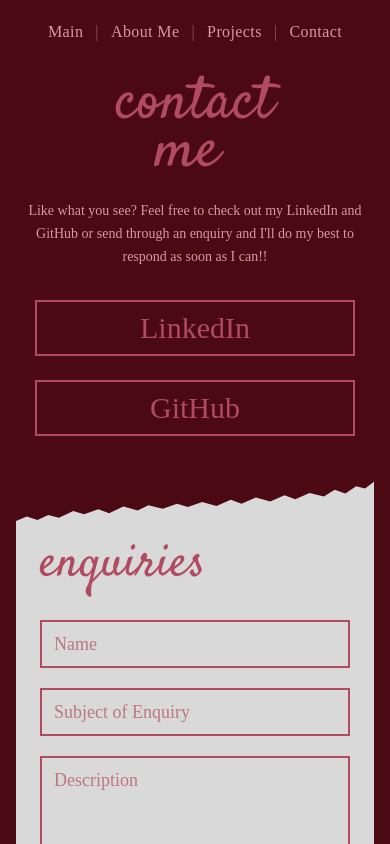
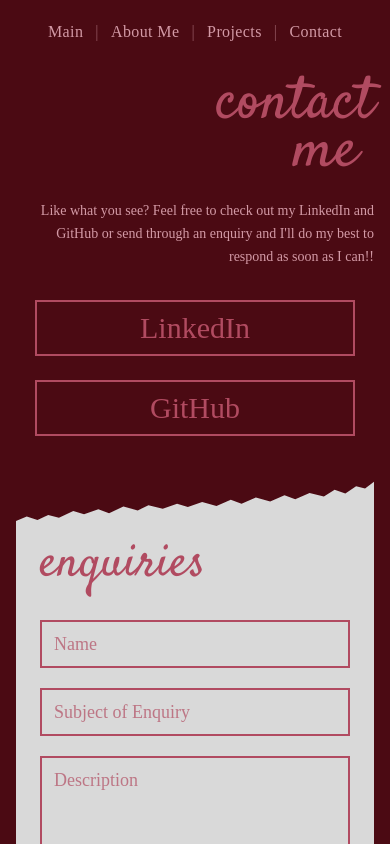
Before and after one commit to alpasahai/alpie_portfolio, a React (Vite) app in the folder a_portfolio/: page /contact in a window 390 px wide. Shown: the top 844 px of the page. Built offline with nearby package versions, Linux system fonts and the light colour scheme; a web font is replaced by a local one.

Commit message:
Fixing shimmy and text aligning for md

```diff
--- a/a_portfolio/src/pages/contact_me.jsx
+++ b/a_portfolio/src/pages/contact_me.jsx
@@ -110,15 +110,15 @@
           initial="hidden"
           animate="visible"
           variants={pan_right}
-          className="order-first md:order-none flex flex-col items-center md:items-end pt-4 md:pt-10"
+          className="order-first md:order-none flex flex-col items-end pt-4 md:pt-10"
         >
-          <h1 className="font-heading text-rose text-6xl md:text-8xl leading-[0.8] md:leading-[0.8] text-center md:text-right">
+          <h1 className="font-heading text-rose text-6xl md:text-8xl leading-[0.8] md:leading-[0.8] text-right">
             contact
             <br />
             <span className="pr-4">me</span>
           </h1>
             <br></br>
-          <p className="font-body text-blush text-sm leading-relaxed text-center md:text-right">
+          <p className="font-body text-blush text-sm leading-relaxed text-right">
             Like what you see? Feel free to check out my LinkedIn and GitHub or send through an enquiry and I'll do my best to respond as soon as I can!!
           </p>
 
--- a/a_portfolio/src/pages/key_skills_abt_me.jsx
+++ b/a_portfolio/src/pages/key_skills_abt_me.jsx
@@ -45,6 +45,7 @@
               animate="visible"
               variants={grow_in_item}
               whileHover={shimmy.whileHover}
+              whileTap={shimmy.whileHover}
               className="w-full"
               style={{ rotate: 6 }}
             />
@@ -55,6 +56,7 @@
               animate="visible"
               variants={grow_in_item}
               whileHover={shimmy.whileHover}
+              whileTap={shimmy.whileHover}
               className="absolute w-[70%] -bottom-[25%] -left-[6%] z-10"
             />
           </div>
--- a/a_portfolio/src/pages/main_page.jsx
+++ b/a_portfolio/src/pages/main_page.jsx
@@ -69,6 +69,7 @@
             alt={d.alt}
             variants={grow_in_item}
             whileHover={shimmy.whileHover}
+            whileTap={shimmy.whileHover}
             className="absolute z-10"
             style={{
               top: `${d.top}%`,
```
